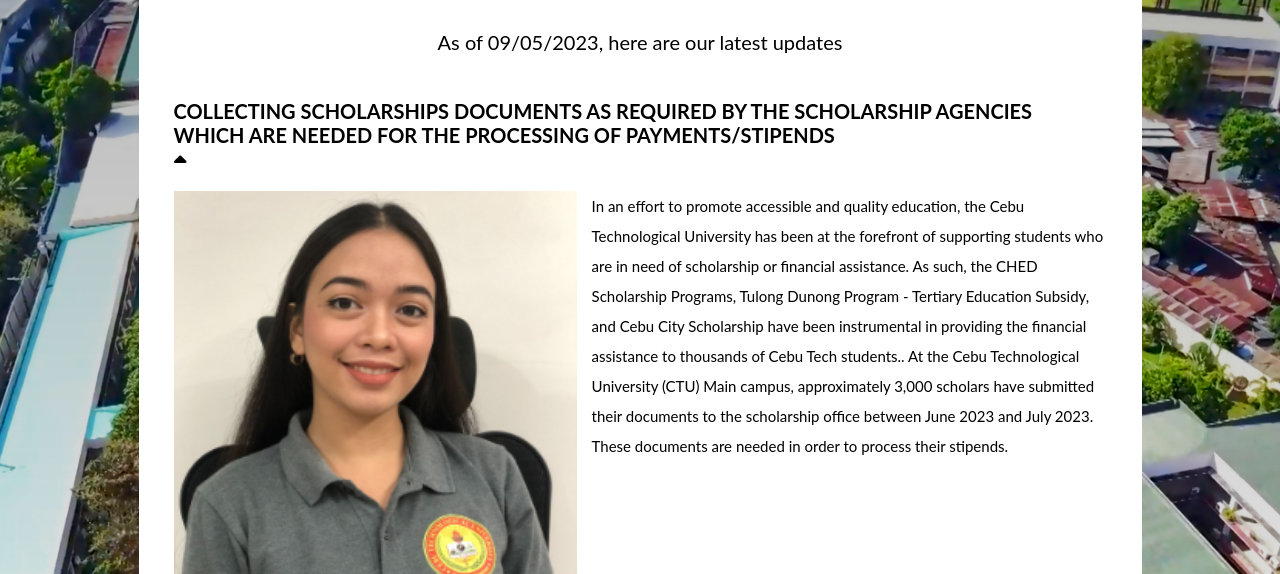
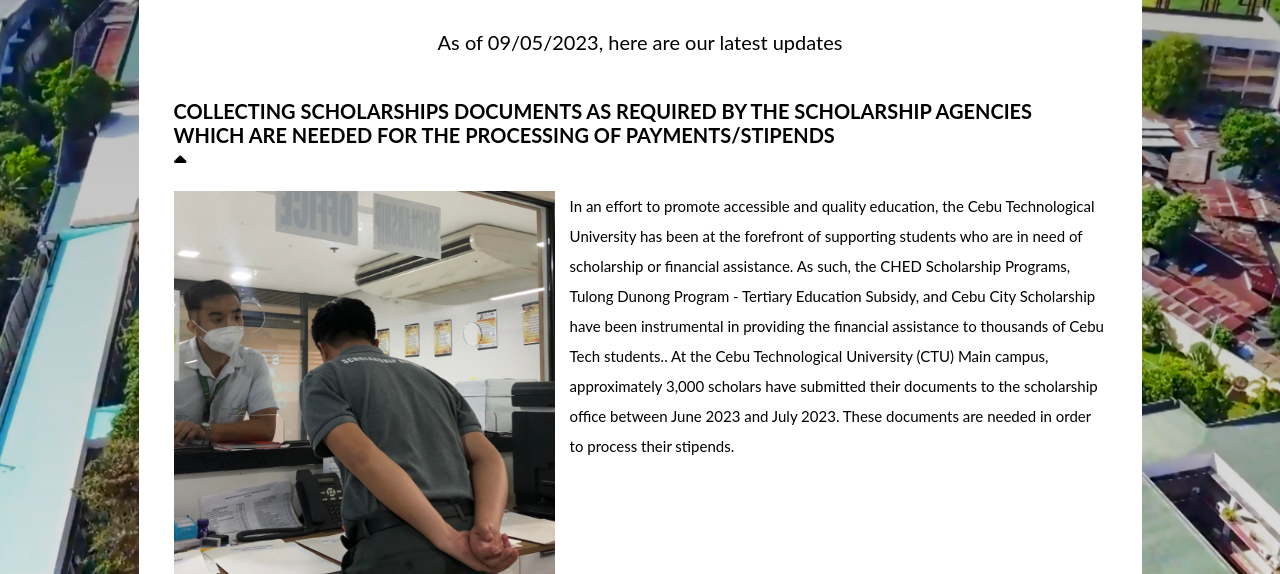
Before and after one commit to NathanielAbalos/ctuSite, a plain HTML site: page updates.html in a window 1280 px wide. Shown: the part 226-800 px from the top of the page. Drawn offline with Linux system fonts and the light colour scheme.

Commit message:
Update updates.html

```diff
--- a/updates.html
+++ b/updates.html
@@ -42,7 +42,7 @@
                     <span class="date"></span>
                     <span class="dropDownButton" id="poop"><i class="fa-solid fa-caret-down"></i></span>
                     <div class="updateContent">
-                        <img src="love.png">
+                        <img src="stippend.png">
                         <p>In an effort to promote accessible and quality education, the Cebu Technological University has been at the forefront of supporting students who are in need of scholarship or financial assistance. As such, the CHED Scholarship Programs, Tulong Dunong Program - Tertiary Education Subsidy, and Cebu City Scholarship have been instrumental in providing the financial assistance to thousands of Cebu Tech students.. At the Cebu Technological University (CTU) Main campus, approximately 3,000 scholars have submitted their documents to the scholarship office between June 2023 and July 2023. These documents are needed in order to process their stipends.</p>
                     </div>
                 </div>
```
